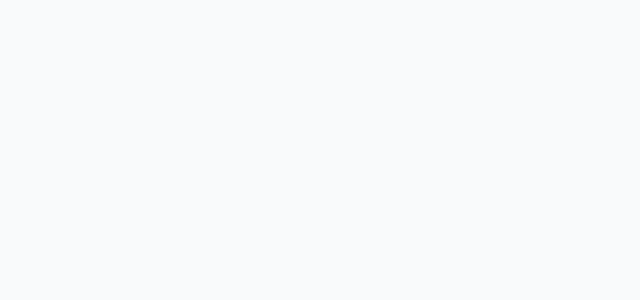
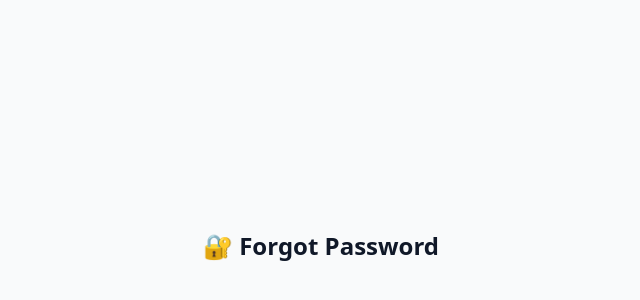
Before and after one commit to mingtmt/book-store-client, a Nuxt app: page /auth/forgot-password in a window 1280 px wide. Before the commit this address had no page. Shown: the part 154-454 px from the top of the page, without its empty margins (319-959 px from the left). Built offline with nearby package versions, Linux system fonts and the light colour scheme.

Commit message:
resolve err and warn log on console

```diff
--- /dev/null
+++ b/pages/auth/forgot-password.vue
@@ -0,0 +1,5 @@
+<template>
+  <div class="min-h-screen flex items-center justify-center">
+    <h1 class="text-2xl font-bold">🔐 Forgot Password</h1>
+  </div>
+</template>
--- /dev/null
+++ b/pages/auth/signup.vue
@@ -0,0 +1,5 @@
+<template>
+  <div class="min-h-screen flex items-center justify-center">
+    <h1 class="text-2xl font-bold">🔐 Sign up</h1>
+  </div>
+</template>
--- a/plugins/pinia.client.ts
+++ b/plugins/piniaPersist.client.ts
@@ -1,9 +1,8 @@
-import { defineNuxtPlugin } from '#app'
-import { createPinia } from 'pinia'
+import type { Pinia } from 'pinia'
 import piniaPluginPersistedstate from 'pinia-plugin-persistedstate'
 
 export default defineNuxtPlugin((nuxtApp) => {
-  const pinia = createPinia()
+  // 👇 Cast $pinia to Pinia
+  const pinia = nuxtApp.$pinia as Pinia
   pinia.use(piniaPluginPersistedstate)
-  nuxtApp.vueApp.use(pinia)
 })
```
